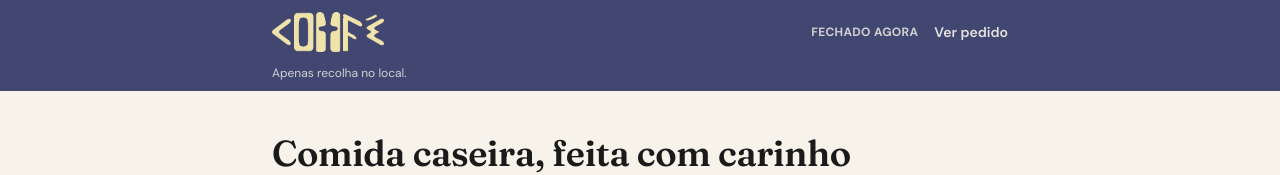
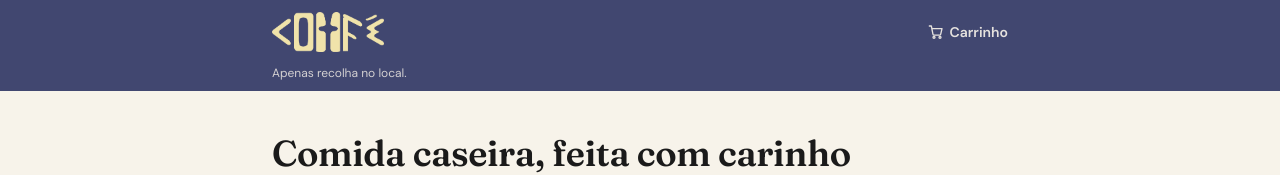
Before and after one commit to comfe-food/comfe, a Next.js app: page / in a window 1280 px wide. Shown: the top 175 px of the page. Built offline with nearby package versions, Linux system fonts and the light colour scheme; no server answers; the database is empty.

Commit message:
site: remover estado aberto/fechado do header e usar ícone no carrinho

```diff
--- a/src/components/site/cart-button.tsx
+++ b/src/components/site/cart-button.tsx
@@ -9,10 +9,24 @@ export function CartButton() {
   return (
     <Link
       href="/pedido"
-      className="text-sm font-semibold text-paper/90 hover:text-paper"
-      aria-label={`Ver pedido${count > 0 ? `, ${count} itens` : ""}`}
+      className="flex items-center gap-1.5 text-sm font-semibold text-paper/90 hover:text-paper"
+      aria-label={`Carrinho${count > 0 ? `, ${count} itens` : ""}`}
     >
-      Ver pedido{count > 0 ? ` (${count})` : ""}
+      <svg
+        viewBox="0 0 24 24"
+        aria-hidden="true"
+        fill="none"
+        stroke="currentColor"
+        strokeWidth="2"
+        strokeLinecap="round"
+        strokeLinejoin="round"
+        className="h-4 w-4"
+      >
+        <circle cx="9" cy="20" r="1.5" />
+        <circle cx="18" cy="20" r="1.5" />
+        <path d="M2 3h3l2.4 12.2a2 2 0 0 0 2 1.6h7.7a2 2 0 0 0 2-1.6L21 7H6" />
+      </svg>
+      Carrinho
     </Link>
   );
 }
--- a/src/components/site/header.tsx
+++ b/src/components/site/header.tsx
@@ -2,7 +2,6 @@ import Image from "next/image";
 import Link from "next/link";
 import type { SiteSettingsMap } from "@/lib/types";
 import { CartButton } from "@/components/site/cart-button";
-import { OpenStatus } from "@/components/site/open-status";
 import { ScheduleHours } from "@/components/site/schedule-hours";
 
 export function SiteHeader({ settings }: { settings: SiteSettingsMap }) {
@@ -24,10 +23,6 @@ export function SiteHeader({ settings }: { settings: SiteSettingsMap }) {
           />
         </Link>
         <div className="flex items-center gap-4">
-          <OpenStatus
-            accepting_orders={settings.accepting_orders}
-            opening_hours={settings.opening_hours}
-          />
           <CartButton />
         </div>
       </div>
```
